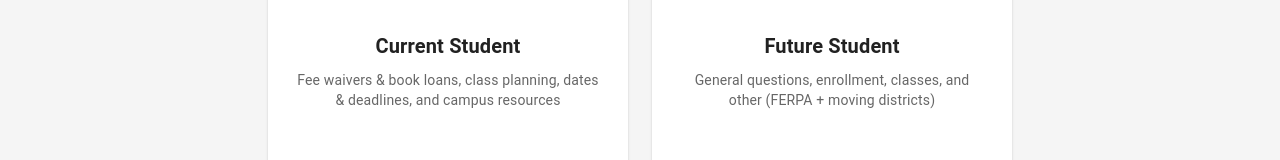
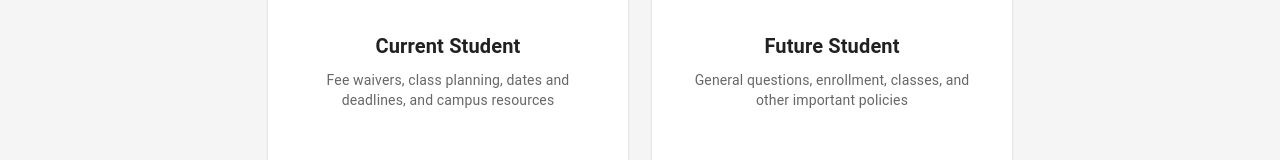
Before and after one commit to alstondsouza1/Running-start-digital-support, a React (Vite) app in the folder frontend/: page / in a window 1280 px wide. Shown: the part 387-547 px from the top of the page. Built offline with nearby package versions, Linux system fonts and the light colour scheme; no server answers; some icons are missing.

Commit message:
added a skip link component, fixed the home route bug and added clearer card labels

```diff
--- a/frontend/src/App.jsx
+++ b/frontend/src/App.jsx
@@ -3,6 +3,7 @@ import { CssBaseline, Box, Toolbar } from "@mui/material";
 
 import Navbar from "./components/Navbar";
 import Footer from "./components/Footer";
+import SkipLink from "./components/SkipLink";
 
 import Home from "./pages/Home";
 import CurrentStudent from "./pages/CurrentStudent";
@@ -16,12 +17,19 @@ export default function App() {
   return (
     <>
       <CssBaseline />
+      <SkipLink />
       <Navbar />
 
       <Box sx={{ minHeight: "100vh", display: "flex", flexDirection: "column" }}>
         <Toolbar />
 
-        <Box sx={{ flexGrow: 1, backgroundColor: "#f5f5f5" }}>
+        <Box
+          component="main"
+          id="main-content"
+          role="main"
+          tabIndex={-1}
+          sx={{ flexGrow: 1, backgroundColor: "#f5f5f5" }}
+        >
           <Routes>
             <Route path="/" element={<Home />} />
             <Route path="/current-student" element={<CurrentStudent />} />
@@ -29,7 +37,6 @@ export default function App() {
 
             <Route path="/admin-login" element={<AdminLogin />} />
 
-            {/* protected admin route */}
             <Route element={<ProtectedRoute />}>
               <Route path="/admin" element={<Admin />} />
             </Route>
--- /dev/null
+++ b/frontend/src/components/SkipLink.jsx
@@ -0,0 +1,38 @@
+export default function SkipLink() {
+    return (
+      <a
+        href="#main-content"
+        style={{
+          position: "absolute",
+          left: "-9999px",
+          top: "auto",
+          width: "1px",
+          height: "1px",
+          overflow: "hidden",
+          zIndex: 2000,
+          background: "#ffffff",
+          color: "#000000",
+          padding: "12px 16px",
+          borderRadius: "8px",
+          border: "2px solid #006225",
+          fontWeight: 700,
+        }}
+        onFocus={(e) => {
+          e.currentTarget.style.left = "16px";
+          e.currentTarget.style.top = "16px";
+          e.currentTarget.style.width = "auto";
+          e.currentTarget.style.height = "auto";
+          e.currentTarget.style.overflow = "visible";
+        }}
+        onBlur={(e) => {
+          e.currentTarget.style.left = "-9999px";
+          e.currentTarget.style.top = "auto";
+          e.currentTarget.style.width = "1px";
+          e.currentTarget.style.height = "1px";
+          e.currentTarget.style.overflow = "hidden";
+        }}
+      >
+        Skip to main content
+      </a>
+    );
+  }
--- a/frontend/src/pages/Home.jsx
+++ b/frontend/src/pages/Home.jsx
@@ -21,6 +21,10 @@ export default function Home() {
       borderColor: "#2c882b",
       boxShadow: 6,
       transform: "translateY(-4px)",
+    },
+    "&:focus-visible": {
+      outline: "3px solid #d14900",
+      outlineOffset: "3px",
     },
   };
 
@@ -55,26 +59,50 @@ export default function Home() {
           justifyContent: "center",
         }}
       >
-        <Card sx={cardStyles} onClick={() => navigate("/current-student")}>
+        <Card
+          sx={cardStyles}
+          onClick={() => navigate("/current-student")}
+          tabIndex={0}
+          role="button"
+          aria-label="Open Current Student FAQs"
+          onKeyDown={(e) => {
+            if (e.key === "Enter" || e.key === " ") {
+              e.preventDefault();
+              navigate("/current-student");
+            }
+          }}
+        >
           <CardContent sx={{ textAlign: "center", px: 3 }}>
             <SchoolIcon sx={{ fontSize: 70, color: "#2c882b" }} />
             <Typography variant="h6" sx={{ mt: 2 }} fontWeight={700}>
               Current Student
             </Typography>
             <Typography variant="body2" color="text.secondary" sx={{ mt: 1 }}>
-              Fee waivers & book loans, class planning, dates & deadlines, and campus resources
+              Fee waivers, class planning, dates and deadlines, and campus resources
             </Typography>
           </CardContent>
         </Card>
 
-        <Card sx={cardStyles} onClick={() => navigate("/prospective-student")}>
+        <Card
+          sx={cardStyles}
+          onClick={() => navigate("/future-student")}
+          tabIndex={0}
+          role="button"
+          aria-label="Open Future Student FAQs"
+          onKeyDown={(e) => {
+            if (e.key === "Enter" || e.key === " ") {
+              e.preventDefault();
+              navigate("/future-student");
+            }
+          }}
+        >
           <CardContent sx={{ textAlign: "center", px: 3 }}>
             <PersonAddIcon sx={{ fontSize: 70, color: "#2c882b" }} />
             <Typography variant="h6" sx={{ mt: 2 }} fontWeight={700}>
               Future Student
             </Typography>
             <Typography variant="body2" color="text.secondary" sx={{ mt: 1 }}>
-              General questions, enrollment, classes, and other (FERPA + moving districts)
+              General questions, enrollment, classes, and other important policies
             </Typography>
           </CardContent>
         </Card>
```
Also changed, not shown: 1 other file (tests, documents, lock files or other folders).
